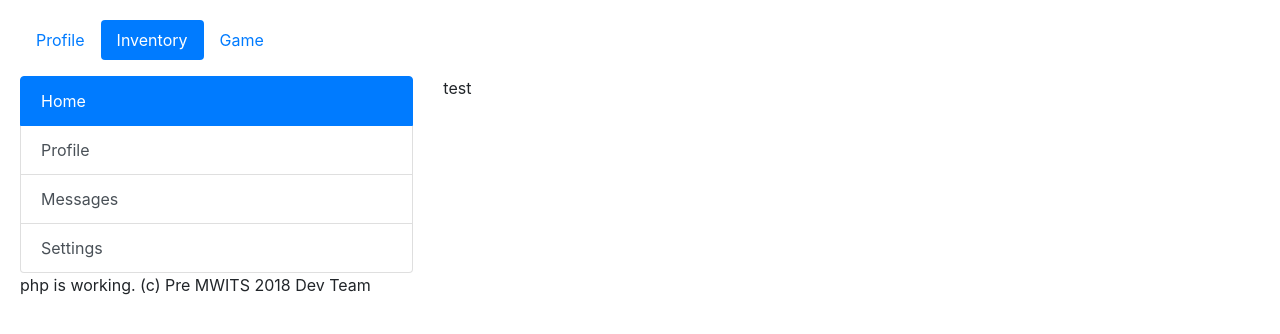
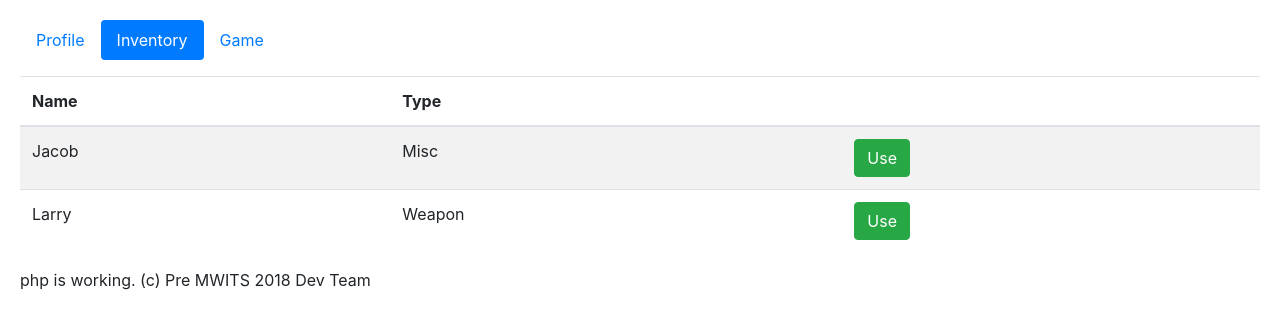
Before and after one commit to premwit-2018/premwit, a PHP site: page /app.php in a window 1280 px wide, after a click on "Inventory". Shown: the top 334 px of the page. Run offline with PHP 8.4, Linux system fonts and the light colour scheme; the visitor is signed in with stand-in values (Sample User, id 1); data that the repository does not hold is empty; some libraries are stand-ins or nearby versions.

Commit message:
ui change

```diff
--- a/app.php
+++ b/app.php
@@ -35,6 +35,7 @@ $name = $_SESSION['id'];
     <script src="node_modules/bootstrap/dist/js/bootstrap.min.js"></script>
     <script src="node_modules/js-cookie/src/js.cookie.js"></script>
     <link rel="stylesheet" href="node_modules/frontend/app-style.css">
+    <link rel="stylesheet" href="node_modules/animate.css/animate.min.css">
     <link href="https://fonts.googleapis.com/css?family=Kanit" rel="stylesheet">
 
     <style>
@@ -51,18 +52,62 @@ $name = $_SESSION['id'];
             width: 100%;
             height: auto;
         }
-        .item{
-            width: 100%;
-            height: 100%;
-            background-color: gray;
-        }
+
         body{
             padding: 20px;
+        }
+        .item-modal{
+            padding: 20px;
+            position: absolute;
+            width: 100vw;
+            min-height: 50vh;
+            bottom: 0;
+            left: 0;
+            display:none;
+            z-index: 99;
+            background: white;
+        }
+        .overlay{
+            z-index: 98;
+            position: fixed;
+            width: 100vw;
+            height: 100vh;
+            background: black;
+            opacity: 0.4;
+            left:0;
+            bottom:0;
+            display: none;
+        }
+        .operation{
+            width: 100%;
         }
     </style>
 </head>
 
 <body>
+<div class="overlay"></div>
+<div class="item-modal">
+    <div class="row" style="margin-bottom: 20px;">
+        <div class="col-4">
+            <img src="/img/test.jpg" width="100px" alt="">
+        </div>
+        <div class="col-8" style="margin: auto;">
+            Name: Something <br>
+            Attack: 200
+        </div>
+    </div>
+    Lorem ipsum dolor sit amet, consectetur adipisicing elit. At labore, maxime accusamus sed velit voluptatum. Tenetur fuga maxime recusandae error quisquam velit distinctio dolorem eius nesciunt eaque, sint. At, vitae.
+    <br>
+    <div class="row" style="margin-top: 20px;">
+        <div class="col-6" >
+            <button type="button" class="operation btn btn-outline-success">Use</button>
+        </div>
+        <div class="col-6">
+            <button id="close" type="button" class="operation btn btn-outline-danger">Close</button>
+        </div>
+    </div>
+
+</div>
 
         <ul class="nav nav-pills mb-3" id="pills-tab" role="tablist">
             <li class="nav-item">
@@ -87,28 +132,27 @@ $name = $_SESSION['id'];
                 <button type="button" class="logout btn btn-outline-primary" style="margin-top:20px;">Log Out</button>
             </div>
             <div class="tab-pane fade" id="pills-profile" role="tabpanel" aria-labelledby="pills-profile-tab" >
-                <div class="inventory">
-                    <div class="row">
-                    <div class="col-sm-4">
-                        <div class="list-group" id="list-tab" role="tablist">
-                        <a class="list-group-item list-group-item-action active" id="list-1-list" data-toggle="list" href="#list-1" role="tab" aria-controls="1">Home</a>
-                        <a class="list-group-item list-group-item-action" id="list-2-list" data-toggle="list" href="#list-2" role="tab" aria-controls="2">Profile</a>
-                        <a class="list-group-item list-group-item-action" id="list-3-list" data-toggle="list" href="#list-3" role="tab" aria-controls="3">Messages</a>
-                        <a class="list-group-item list-group-item-action" id="list-4-list" data-toggle="list" href="#list-4" role="tab" aria-controls="4">Settings</a>
-                        </div>
-                    </div>
-                    <div class="col-sm-8">
-                        <div class="tab-content" id="nav-tabContent">
-                        <div class="tab-pane fade show active" id="list-1" role="tabpanel" aria-labelledby="list-1-list">test</div>
-                        <div class="tab-pane fade" id="list-2" role="tabpanel" aria-labelledby="list-2-list">shit</div>
-                        <div class="tab-pane fade" id="list-3" role="tabpanel" aria-labelledby="list-3-list">banana</div>
-                        <div class="tab-pane fade" id="list-4" role="tabpanel" aria-labelledby="list-4-list">omg</div>
-                        </div>
-                    </div>
-                    </div>
-                </div>
-
-
+<table class="table table-striped">
+  <thead>
+    <tr>
+      <th scope="col">Name</th>
+      <th scope="col">Type</th>
+      <th scope="col"></th>
+    </tr>
+  </thead>
+  <tbody>
+    <tr>
+      <td>Jacob</td>
+      <td>Misc</td>
+      <td><button id="1" class="item btn btn-success" type="submit">Use</button></td>
+    </tr>
+    <tr>
+      <td>Larry</td>
+      <td>Weapon</td>
+      <td><button id="2" class="item btn btn-success" type="submit">Use</button></td>
+    </tr>
+  </tbody>
+</table>
 
             </div>
             <div class="tab-pane fade" id="pills-contact" role="tabpanel" aria-labelledby="pills-contact-tab">...</div>
@@ -117,11 +161,21 @@ $name = $_SESSION['id'];
 
 </body>
 <script>
-$('.logout').click(function() {
-    Cookies.remove('id');
-    window.location.href = 'index.php';
+
+$('.item').click(function() {
+    $(this).attr('id');
+    console.log("fuck")
+    $('.item-modal').fadeIn(200);
+    $('.overlay').fadeIn(200);
 });
-
+$('.overlay').click(function(){
+    $('.item-modal').fadeOut(200);
+    $('.overlay').fadeOut(200);
+});
+$('#close').click(function(){
+    $('.item-modal').fadeOut(200);
+    $('.overlay').fadeOut(200);
+});
 </script>
 <footer class="feet">
 <?php echo "php is working. (c) Pre MWITS 2018 Dev Team " ?>
```
Also changed, not shown: test.html (deleted, +0 -41 lines), img/test.jpg (added).
